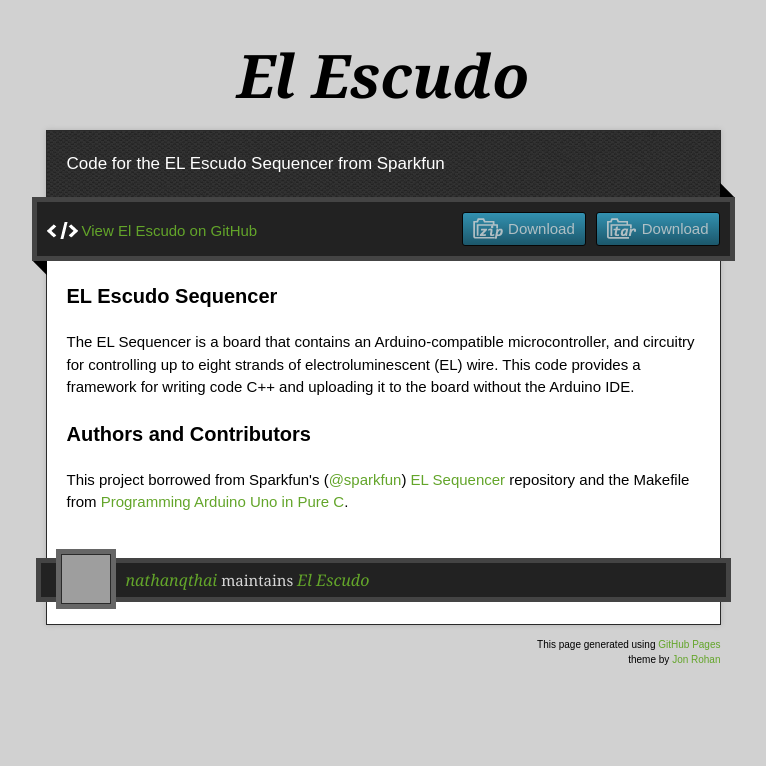
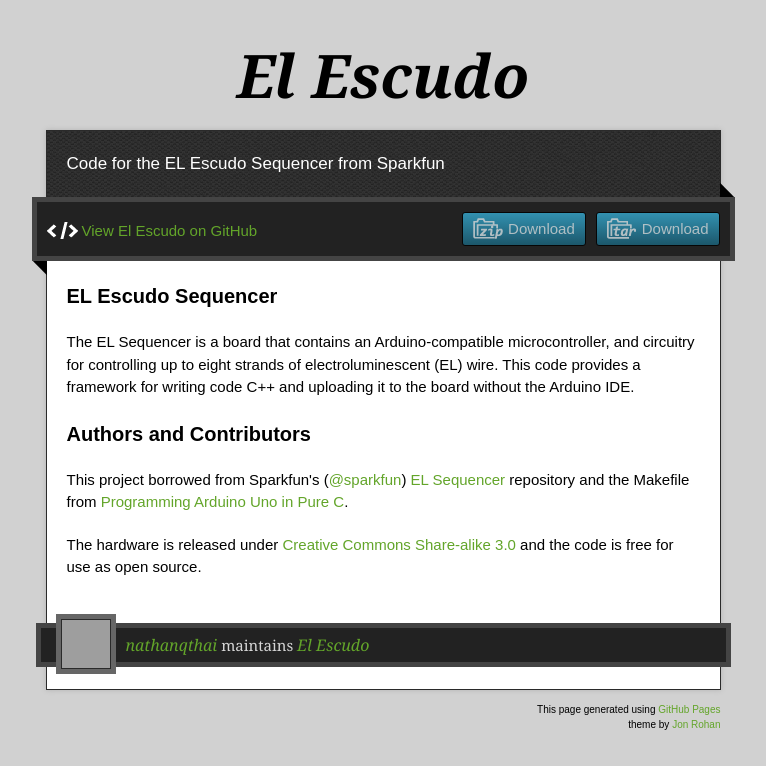
Before and after one commit to nathanqthai/el_escudo, a plain HTML site: page index.html in a window 1280 px wide. Shown: the whole page, without its empty margins (257-1023 px from the left). Drawn offline with nearby package versions, Linux system fonts and the light colour scheme; grey boxes are pictures that could not be loaded.

Commit message:
Updated index with CC Liscense.

```diff
--- a/index.html
+++ b/index.html
@@ -46,6 +46,7 @@
 
 <p>This project borrowed from Sparkfun's (<a href="https://github.com/sparkfun" class="user-mention">@sparkfun</a>) <a href="https://github.com/sparkfun/EL_Sequencer">EL Sequencer</a> repository and the <code>Makefile</code> from <a href="http://balau82.wordpress.com/2011/03/29/programming-arduino-uno-in-pure-c/">Programming Arduino Uno in Pure C</a>.
 
+<p>The hardware is released under <a href=http://creativecommons.org/licenses/by-sa/3.0/>Creative Commons Share-alike 3.0</a> and the code is free for use as open source.</p>
         </article>
       </div>
     </div>
```
